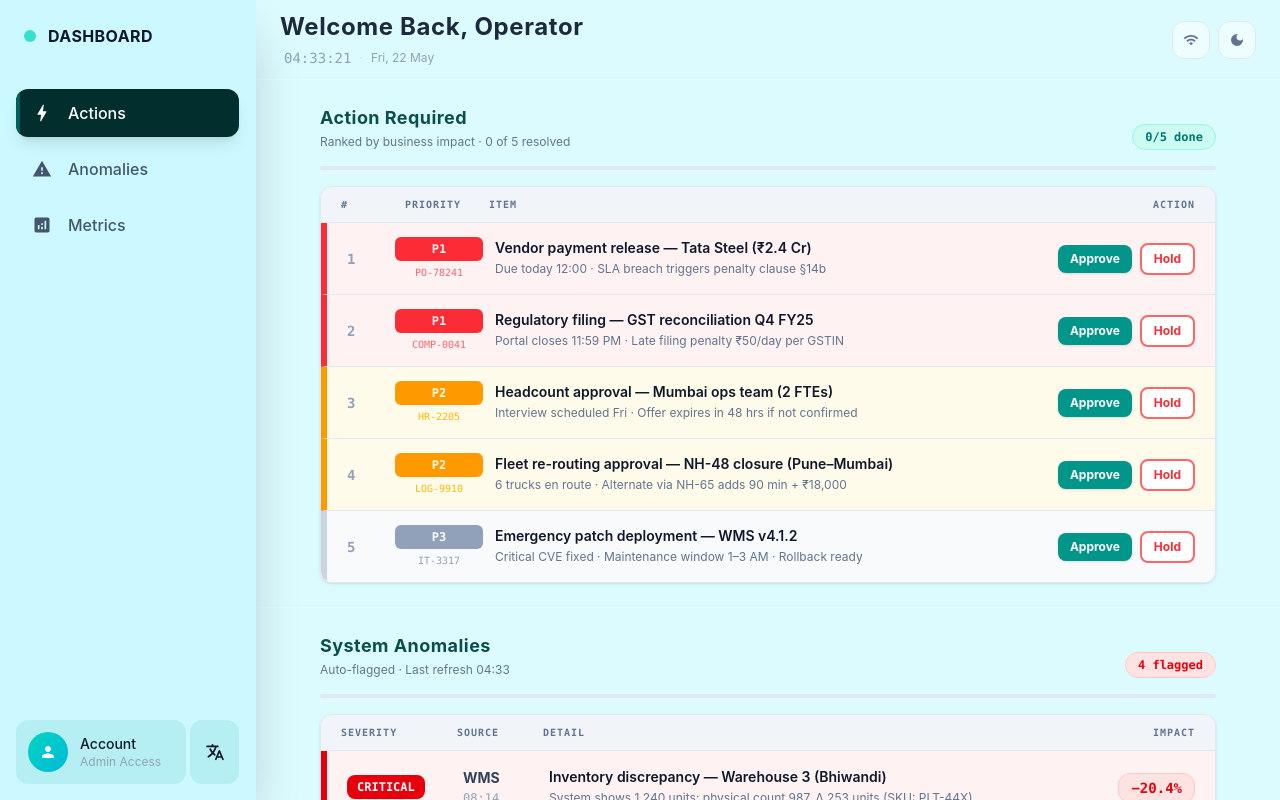
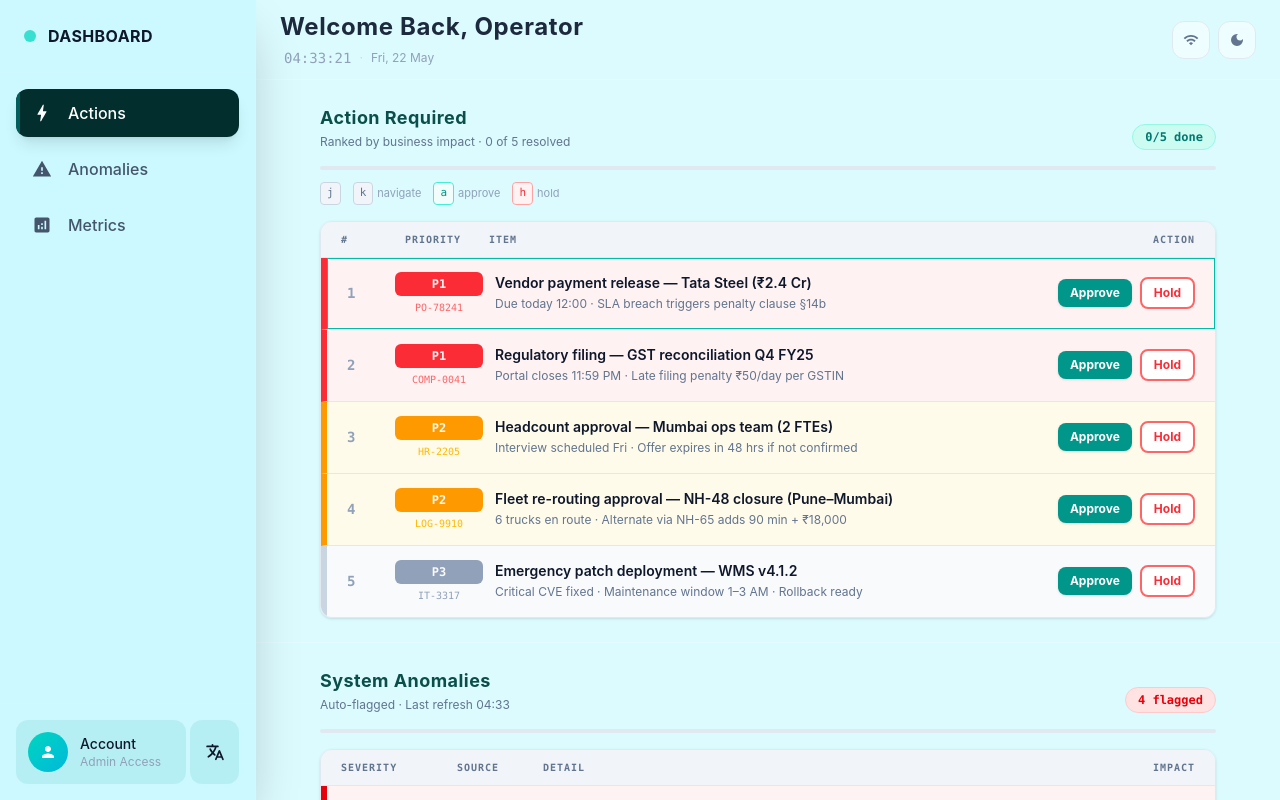
Before and after one commit to Ethanfaria/potens-intern-Frontend-EthanFaria, a React (Vite) app: page / in a window 1280 px wide. Built offline with nearby package versions, Linux system fonts and the light colour scheme.

Commit message:
feat: add keyboard short for navigation

```diff
--- a/src/components/views/ActionItems.jsx
+++ b/src/components/views/ActionItems.jsx
@@ -1,4 +1,4 @@
-import { useState } from "react";
+import { useState, useEffect, useCallback } from "react";
 import { actionItems } from "../data/MockData";
 import { MdCheckCircle, MdPause } from "react-icons/md";
 import { useLang } from "../../components/context/LangContext";
@@ -25,6 +25,7 @@ const priorityOrder = { P1: 0, P2: 1, P3: 2 };
 
 export default function ActionItems() {
   const [itemState, setItemState] = useState({});
+  const [focusedId, setFocusedId] = useState(null);
   const { t, translatedItems } = useLang();
 
   function doAction(id, action) {
@@ -41,6 +42,59 @@ export default function ActionItems() {
     ...translatedItems.filter((i) => !!itemState[i.id]),
   ];
 
+  const pendingItems = sorted.filter((i) => !itemState[i.id]);
+
+  const handleKeyDown = useCallback(
+    (e) => {
+      if (
+        e.target.tagName === "INPUT" ||
+        e.target.tagName === "TEXTAREA" ||
+        e.target.isContentEditable
+      ) return;
+
+      if (e.key === "j" || e.key === "k") {
+        e.preventDefault();
+        if (pendingItems.length === 0) return;
+        setFocusedId((prev) => {
+          const currentIndex = pendingItems.findIndex((i) => i.id === prev);
+          if (e.key === "j") {
+            // j = up (previous item)
+            return pendingItems[currentIndex <= 0 ? pendingItems.length - 1 : currentIndex - 1].id;
+          } else {
+            // k = down (next item)
+            return pendingItems[currentIndex === -1 || currentIndex >= pendingItems.length - 1 ? 0 : currentIndex + 1].id;
+          }
+        });
+      }
+
+      if ((e.key === "a" || e.key === "h") && focusedId) {
+        e.preventDefault();
+        if (itemState[focusedId]) return;
+        doAction(focusedId, e.key === "a" ? "approved" : "held");
+        setFocusedId(() => {
+          const remaining = pendingItems.filter((i) => i.id !== focusedId);
+          if (remaining.length === 0) return null;
+          const currentIndex = pendingItems.findIndex((i) => i.id === focusedId);
+          return remaining[Math.min(currentIndex, remaining.length - 1)].id;
+        });
+      }
+    },
+    [focusedId, pendingItems, itemState]
+  );
+
+  useEffect(() => {
+    window.addEventListener("keydown", handleKeyDown);
+    return () => window.removeEventListener("keydown", handleKeyDown);
+  }, [handleKeyDown]);
+
+  useEffect(() => {
+    if (!focusedId && pendingItems.length > 0) {
+      setFocusedId(pendingItems[0].id);
+    }
+  }, []);
+
+  const focusRing = "ring ring-teal-500 dark:ring-cyan-100 ring-inset";
+
   return (
     <div className="max-w-4xl mx-auto">
       <div className="mb-4 flex items-start sm:items-end justify-between gap-3">
@@ -52,16 +106,36 @@ export default function ActionItems() {
             {t.rankedByImpact} · {done} of {total} {t.resolved}
           </p>
         </div>
-        <span className="text-xs font-mono font-semibold text-teal-700 dark:text-teal-300 bg-teal-100 dark:bg-teal-600/10 border border-teal-200 dark:border-teal-700/50 rounded-full px-3 py-1 shrink-0">
+        {/* Pill: hidden on mobile and tablet, visible on desktop */}
+        <span className="hidden lg:inline-flex text-xs font-mono font-semibold text-teal-700 dark:text-teal-300 bg-teal-100 dark:bg-teal-600/10 border border-teal-200 dark:border-teal-700/50 rounded-full px-3 py-1 shrink-0">
           {done}/{total} {t.done}
         </span>
       </div>
 
-      <div className="w-full h-1 bg-slate-200 dark:bg-slate-700 rounded-full mb-4 overflow-hidden">
+      <div className="w-full h-1 bg-slate-200 dark:bg-slate-700 rounded-full mb-3 overflow-hidden">
         <div
           className="h-full bg-linear-to-r from-teal-400 to-teal-700 rounded-full transition-all duration-500"
           style={{ width: `${(done / total) * 100}%` }}
         />
+      </div>
+
+      {/* Keyboard hint — desktop only */}
+      <div className="hidden lg:flex items-center gap-3 mb-4 text-[11px] text-slate-400 dark:text-slate-500">
+        <span className="flex items-center gap-1">
+          <kbd className="px-1.5 py-0.5 rounded bg-slate-100 dark:bg-slate-800 border border-slate-300 dark:border-slate-600 font-mono text-slate-500 dark:text-slate-400">j</kbd>
+        </span>
+        <span className="flex items-center gap-1">
+          <kbd className="px-1.5 py-0.5 rounded bg-slate-100 dark:bg-slate-800 border border-slate-300 dark:border-slate-600 font-mono text-slate-500 dark:text-slate-400">k</kbd>
+          navigate
+        </span>
+        <span className="flex items-center gap-1">
+          <kbd className="px-1.5 py-0.5 rounded bg-teal-50 dark:bg-teal-900/30 border border-teal-300 dark:border-teal-700 font-mono text-teal-600 dark:text-teal-400">a</kbd>
+          approve
+        </span>
+        <span className="flex items-center gap-1">
+          <kbd className="px-1.5 py-0.5 rounded bg-red-50 dark:bg-red-900/20 border border-red-300 dark:border-red-700 font-mono text-red-500 dark:text-red-400">h</kbd>
+          hold
+        </span>
       </div>
 
       {/* Mobile */}
@@ -93,7 +167,6 @@ export default function ActionItems() {
                   </span>
                 )}
               </div>
-
               <div className="px-4 py-3 bg-white dark:bg-slate-900/60">
                 <p className={`text-sm font-semibold leading-snug ${isDone ? "text-slate-400 line-through" : "text-slate-900 dark:text-cyan-50"}`}>
                   {item.title}
@@ -101,18 +174,8 @@ export default function ActionItems() {
                 <p className="text-xs text-slate-500 dark:text-slate-400 mt-1 leading-relaxed">{item.context}</p>
                 {!isDone && (
                   <div className="flex gap-2 mt-3">
-                    <button
-                      onClick={() => doAction(item.id, "approved")}
-                      className="flex-1 text-xs py-2 rounded-lg bg-teal-600 text-white font-bold hover:bg-teal-700 active:scale-95 transition-all duration-150 shadow-sm"
-                    >
-                      {t.approve}
-                    </button>
-                    <button
-                      onClick={() => doAction(item.id, "held")}
-                      className="flex-1 text-xs py-2 rounded-lg bg-white dark:bg-transparent text-red-500 dark:text-red-400 font-bold border-2 border-red-400 dark:border-red-500 hover:bg-red-500 hover:text-white active:scale-95 transition-all duration-150"
-                    >
-                      {t.hold}
-                    </button>
+                    <button onClick={() => doAction(item.id, "approved")} className="flex-1 text-xs py-2 rounded-lg bg-teal-600 text-white font-bold hover:bg-teal-700 active:scale-95 transition-all duration-150 shadow-sm">{t.approve}</button>
+                    <button onClick={() => doAction(item.id, "held")} className="flex-1 text-xs py-2 rounded-lg bg-white dark:bg-transparent text-red-500 dark:text-red-400 font-bold border-2 border-red-400 dark:border-red-500 hover:bg-red-500 hover:text-white active:scale-95 transition-all duration-150">{t.hold}</button>
                   </div>
                 )}
               </div>
@@ -129,7 +192,6 @@ export default function ActionItems() {
             <span className="text-[10px] font-mono font-semibold text-slate-500 dark:text-slate-400 uppercase tracking-widest">{t.item}</span>
             <span className="text-[10px] font-mono font-semibold text-slate-500 dark:text-slate-400 uppercase tracking-widest">{t.action}</span>
           </div>
-
           {sorted.map((item, index) => {
             const state = itemState[item.id];
             const isApproved = state === "approved";
@@ -182,11 +244,15 @@ export default function ActionItems() {
             const isHeld = state === "held";
             const isDone = !!state;
             const cfg = priorityConfig[item.priority];
+            const isFocused = focusedId === item.id && !isDone;
 
             return (
               <div
                 key={item.id}
-                className={`grid grid-cols-[36px_88px_1fr_auto] gap-3 px-5 py-3.5 items-center border-b border-slate-200 dark:border-white/10 last:border-b-0 transition-all duration-300 ${isDone ? "bg-white dark:bg-slate-900/60 opacity-55 border-l-[6px] border-l-slate-200 dark:border-l-slate-600" : cfg.row}`}
+                onClick={() => !isDone && setFocusedId(item.id)}
+                className={`grid grid-cols-[36px_88px_1fr_auto] gap-3 px-5 py-3.5 items-center border-b border-slate-200 dark:border-white/10 last:border-b-0 transition-all duration-300 cursor-default
+                  ${isDone ? "bg-white dark:bg-slate-900/60 opacity-55 border-l-[6px] border-l-slate-200 dark:border-l-slate-600" : cfg.row}
+                  ${isFocused ? focusRing : ""}`}
               >
                 <span className="text-sm font-mono font-bold text-slate-400">{index + 1}</span>
                 <div className="flex flex-col items-center gap-1">
@@ -202,8 +268,8 @@ export default function ActionItems() {
                   {isHeld && <span className="flex items-center gap-1 text-xs text-red-500 dark:text-red-400 font-bold"><MdPause size={15} /> {t.onHold}</span>}
                   {!isDone && (
                     <>
-                      <button onClick={() => doAction(item.id, "approved")} className="text-xs px-3 py-1.5 rounded-lg bg-teal-600 text-white font-bold hover:bg-teal-700 active:scale-95 transition-all duration-150 shadow-sm cursor-pointer">{t.approve}</button>
-                      <button onClick={() => doAction(item.id, "held")} className="text-xs px-3 py-1.5 rounded-lg bg-white dark:bg-transparent text-red-500 dark:text-red-400 font-bold border-2 border-red-400 dark:border-red-500 hover:bg-red-500 hover:text-white active:scale-95 transition-all duration-150 cursor-pointer">{t.hold}</button>
+                      <button onClick={(e) => { e.stopPropagation(); doAction(item.id, "approved"); }} className="text-xs px-3 py-1.5 rounded-lg bg-teal-600 text-white font-bold hover:bg-teal-700 active:scale-95 transition-all duration-150 shadow-sm cursor-pointer">{t.approve}</button>
+                      <button onClick={(e) => { e.stopPropagation(); doAction(item.id, "held"); }} className="text-xs px-3 py-1.5 rounded-lg bg-white dark:bg-transparent text-red-500 dark:text-red-400 font-bold border-2 border-red-400 dark:border-red-500 hover:bg-red-500 hover:text-white active:scale-95 transition-all duration-150 cursor-pointer">{t.hold}</button>
                     </>
                   )}
                 </div>
```
